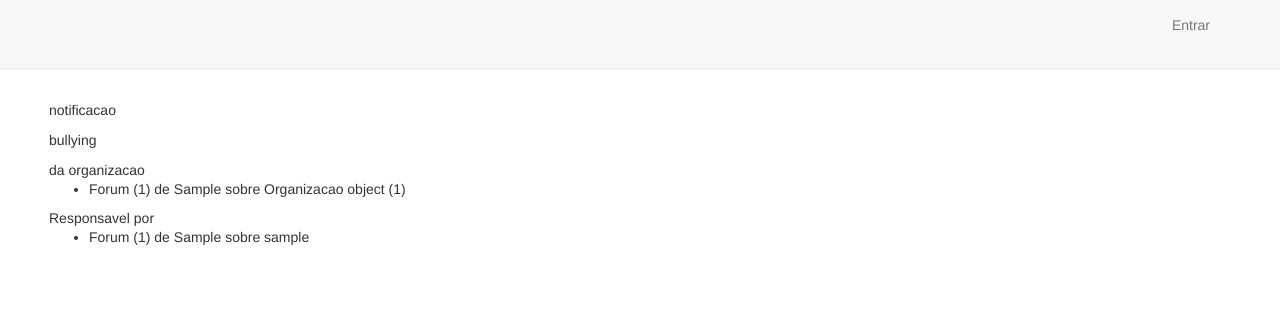
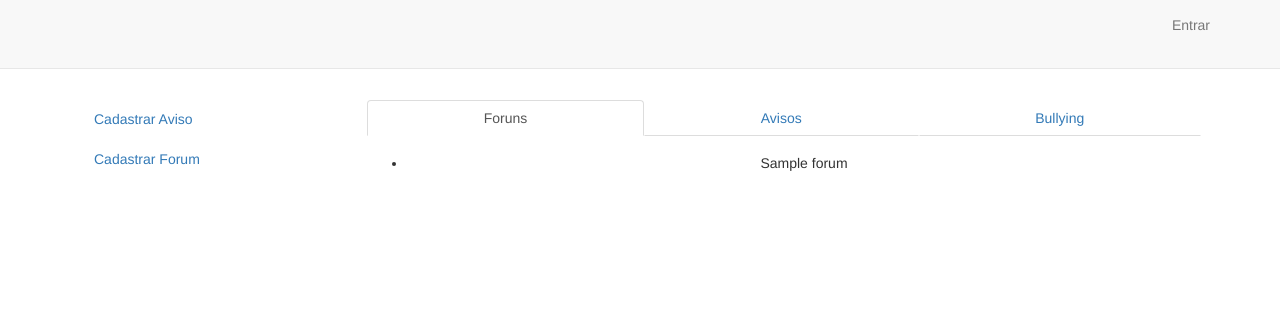
Before and after one commit to Connect-School/Connect-Web, a Django app: template escola/templates/escola/index.html in a window 1280 px wide. Shown: the top 329 px of the page. Run offline with Django 3.2, Linux system fonts and the light colour scheme; tables that the repository leaves empty hold one stand-in row (values such as "Sample post"); the template is opened without the code that fills it: values that come from a table or form of the project are taken from there, most other values are stand-ins (such as "Sample title", 1, 10 or a date in 2020); some libraries are stand-ins or nearby versions.

Commit message:
escola quase

```diff
--- a/escola/templates/escola/index.html
+++ b/escola/templates/escola/index.html
@@ -6,14 +6,39 @@
 
 {% block content %}
 <div class="row">
-    <div class="col-mdd-6">
-        notificacao
+    <div class="col-md-12">
+        <div class="col-md-3">
+            <ul class="nav nav-pills nav-stacked">
+                <li role="presentation"><a href="#">Cadastrar Aviso</a></li>
+                <li role="presentation"><a href="#">Cadastrar Forum</a></li>
+            </ul>
+        </div>
+        <div class="col-md-9">
+            <ul class="nav nav-tabs nav-justified">
+                <li role="presentation" class="active"><a href="#foruns">Foruns</a></li>
+                <li role="presentation"><a href="#avisos">Avisos</a></li>
+                <li role="presentation"><a href="#bullying">Bullying</a></li>
+            </ul>
+            <section id="foruns" class="tab-content active">
+                <div class="text-center">
+                    <ul>
+                    {% for forum in foruns %}
+                        <li>{{ forum }}</li>
+                    {% endfor %}
+                    </ul>
+                </div>
+            </section>
+            <section id="avisos" class="tab-content hide">
+                <div class="text-center">
                     <ul>
                     {% for notificacao in usuario.notificacoes.all %}
                         <li>{{ notificacao }}</li>
                     {% endfor %}
                     </ul>
-        bullying
+                </div>
+            </section>
+            <section id="bullying" class="tab-content hide">
+                <div class="text-center">
                     <ul>
                     {% for resolvivel in usuario.resolviveis.all %}
                         {% if resolvivel.is_bullying %}
@@ -21,18 +46,39 @@
                         {% endif %}
                     {% endfor %}
                     </ul>
-        da organizacao
-        <ul>
-        {% for forum in organizacao.foruns_organizacao.all %}
-            <li>{{ forum }}</li>
-        {% endfor %}
-        </ul>
-        Responsavel por
-        <ul>
-        {% for forum in usuario.foruns_usuario.all %}
-            <li>{{ forum }}</li>
-        {% endfor %}
-        </ul>
+                </div>
+            </section>
+        </div>
     </div>
 </div>
 {% endblock %}
+{% block scripts %}
+<script>
+
+	$(document).ready(function() {
+		$('.nav-tabs > li > a').click(function(event){
+		event.preventDefault();//stop browser to take action for clicked anchor
+
+		//get displaying tab content jQuery selector
+		var active_tab_selector = $('.nav-tabs > li.active > a').attr('href');
+
+		//find actived navigation and remove 'active' css
+		var actived_nav = $('.nav-tabs > li.active');
+		actived_nav.removeClass('active');
+
+		//add 'active' css into clicked navigation
+		$(this).parents('li').addClass('active');
+
+		//hide displaying tab content
+		$(active_tab_selector).removeClass('active');
+		$(active_tab_selector).addClass('hide');
+
+		//show target tab content
+		var target_tab_selector = $(this).attr('href');
+		$(target_tab_selector).removeClass('hide');
+		$(target_tab_selector).addClass('active');
+	     });
+	  });
+
+</script>
+{% endblock %}
```
Also changed, not shown: escola/views.py (+4 -4 lines). Lines whose indentation alone changed are shown as unchanged.
